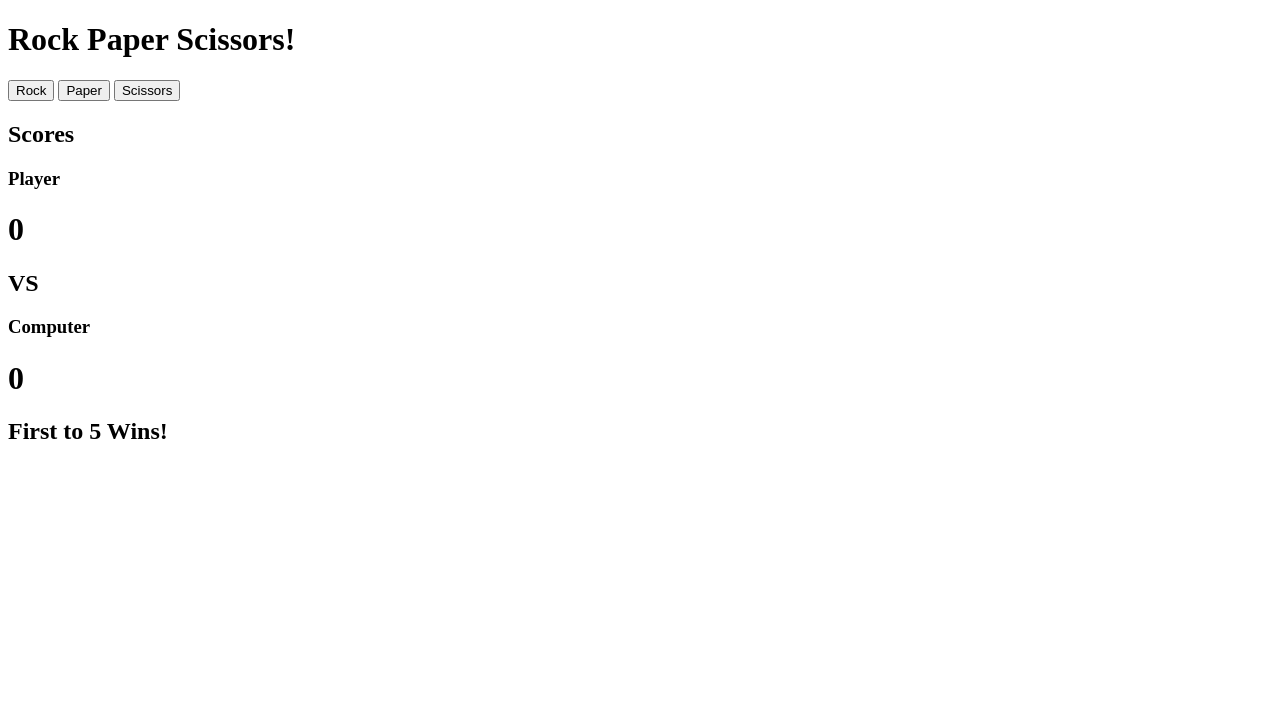
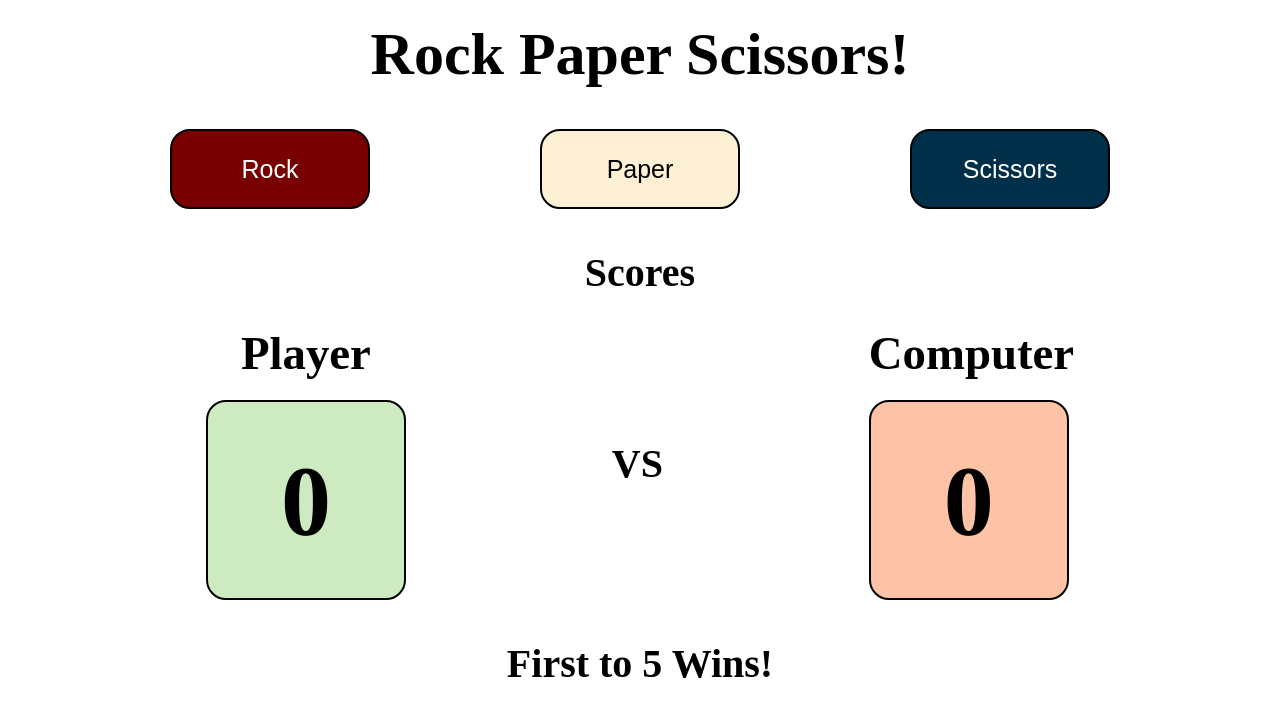
Before and after one commit to Macca1986/rock_paper_scissors, a plain HTML site: page index.html in a window 1280 px wide. Drawn offline with Linux system fonts and the light colour scheme.

Commit message:
Style UI for RPS game
Added CSS styling for the rock, paper, scissors game to make it
more pleasing to the eye using flexbox as required.

```diff
--- a/index.html
+++ b/index.html
@@ -4,6 +4,7 @@
     <meta charset="UTF-8">
     <meta name="viewport" content="width=device-width, initial-scale=1.0">
     <title>Rock Paper Scissors JavaScript</title>
+    <link rel="stylesheet" href="styles/styles.css">
     <script src="scripts/javaScript.js" defer></script>
 </head>
 <body>
@@ -11,9 +12,9 @@
         <h1>Rock Paper Scissors!</h1>
     </div>
     <div class="btn-div">
-        <button>Rock</button>
-        <button>Paper</button>
-        <button>Scissors</button>
+        <button id="rock-btn">Rock</button>
+        <button id="paper-btn">Paper</button>
+        <button id="scissors-btn">Scissors</button>
     </div>
     <div class="scores-div">
         <div class="scores-header">
--- a/styles/styles.css
+++ b/styles/styles.css
@@ -0,0 +1,96 @@
+* {
+    box-sizing: border-box;
+    padding: 0;
+    margin: 0;
+}
+
+div {
+    display: flex;
+    justify-content: space-around;
+    text-align: center;
+}
+
+h1 {
+    font-size: 60px;
+}
+
+h2 {
+    font-size: 40px;
+}
+
+.header, .btn-div, .scores-div, .result-div {
+    margin: 20px 0px
+}
+
+.header, .btn-div {
+    margin-bottom: 40px;
+}
+
+button {
+    height: 80px;
+    width: 200px;
+    border-radius: 20px;
+    border: 2px solid black;
+    font-size: 25px;
+}
+
+#rock-btn {
+    background-color: #780000;
+    color: white;
+}
+
+#paper-btn {
+    background-color: #fdf0d5;
+}
+
+#scissors-btn {
+    background-color: #003049;
+    color: white;
+}
+
+.scoreboard, .btn-div {
+    justify-content: space-evenly;
+}
+
+.scores-div, .score-tracker {
+    flex-direction: column;
+}
+
+.score-tracker {
+    font-size: 40px;
+}
+
+.vs {
+    display: flex;
+    justify-content: center;
+    align-items: center;
+}
+
+#player-score, #computer-score {
+    display: flex;
+    align-items: center;
+    justify-content: center;
+    font-size: 100px;
+    border: 2px solid black;
+    border-radius: 20px;
+    width: 200px;
+    height: 200px;
+}
+
+#player-score {
+    background-color: #cdeac0;
+    margin-top: 20px;
+}
+
+#computer-score {
+    background-color: #fec3a6;
+    margin-top: 20px;
+}
+
+.result-div {
+    margin-top: 40px;
+}
+
+.scores-header {
+    margin-bottom: 30px;
+}
```
